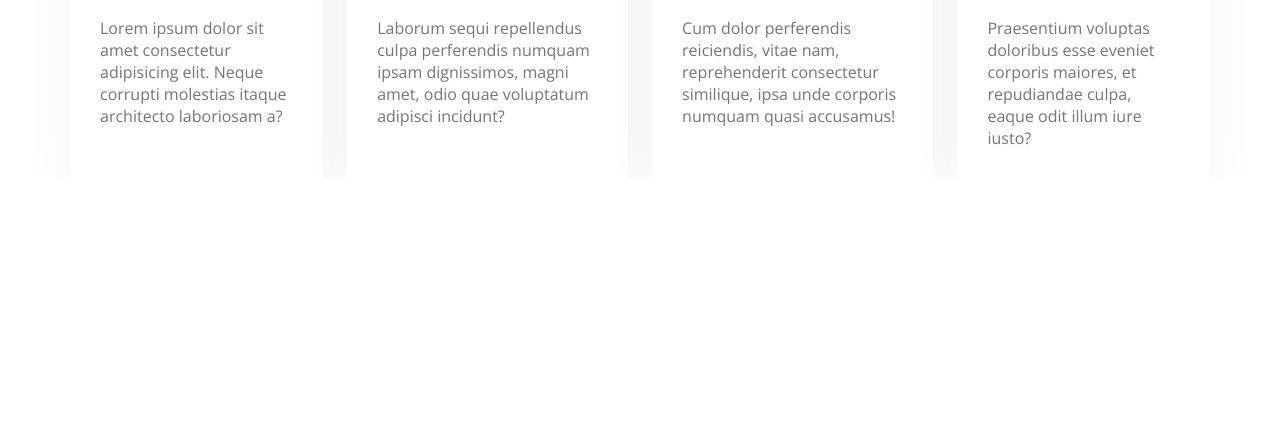
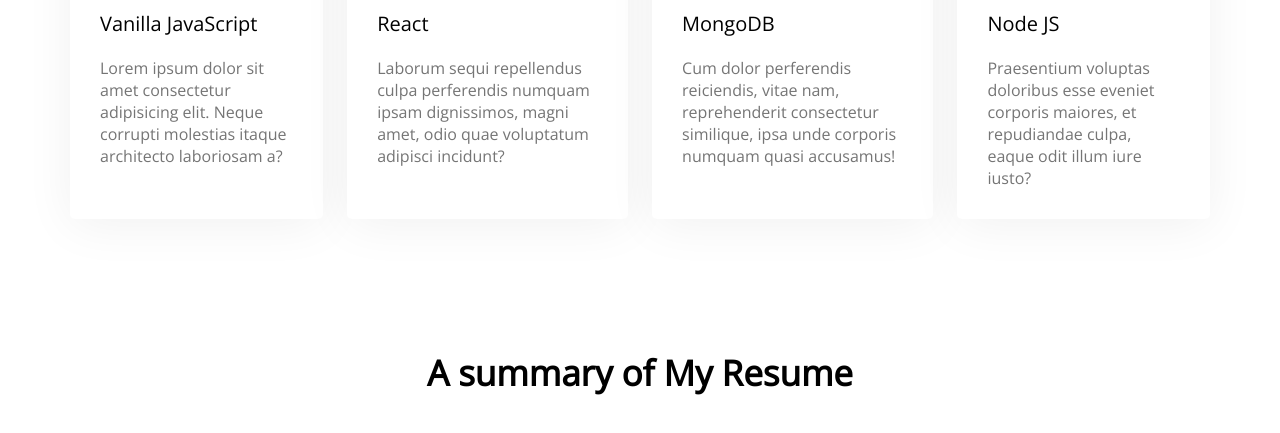
Before and after one commit to Habibur-Habib/protfolio-site, a plain HTML site: page index.html in a window 1280 px wide. Shown: the part 1833-2266 px from the top of the page. Before the commit the page ends 2012 px from the top, so only its background shows below. Drawn offline with nearby package versions, Linux system fonts and the light colour scheme.

Commit message:
resume section working

```diff
--- a/index.html
+++ b/index.html
@@ -93,6 +93,15 @@
             </div>
         </div>
       </section>
+      <!-- Resume section -->
+      <section class="resume">
+        <h3 class="section-title">A summary of My Resume</h3>
+        <div class="resume-containt">
+            <div>
+
+            </div>
+        </div>
+      </section>
     </main>
   </body>
 </html>
--- a/portfolio.css
+++ b/portfolio.css
@@ -79,20 +79,23 @@ main{
     max-width: 1140px;
     margin: 0 auto;
 }
+section{
+    margin-top: 130px;
+
+}
 /* about sction style */
 .about{
-    text-align: center;
-    margin-top: 130px;
     background: #FFF8F3;
     border-radius: 10px;
     padding: 130px 150px;
+    text-align: center;
 
 }
 .section-title{
     text-align: center;
     font-weight: 700px;
     font-size: 35px;
-    margin-bottom: 30px;
+    margin-bottom: 50px;
 
 }
 .section-discription{
@@ -117,10 +120,6 @@ main{
 }
 
 /* what i do style */
-.what-i-do{
-    margin-top: 130px;
-
-}
 .skills-container{
     display: flex;
     gap: 24px;
@@ -140,3 +139,5 @@ main{
 .skill-discription{
     color: #757575;
 }
+
+/* Resume Style */
```
